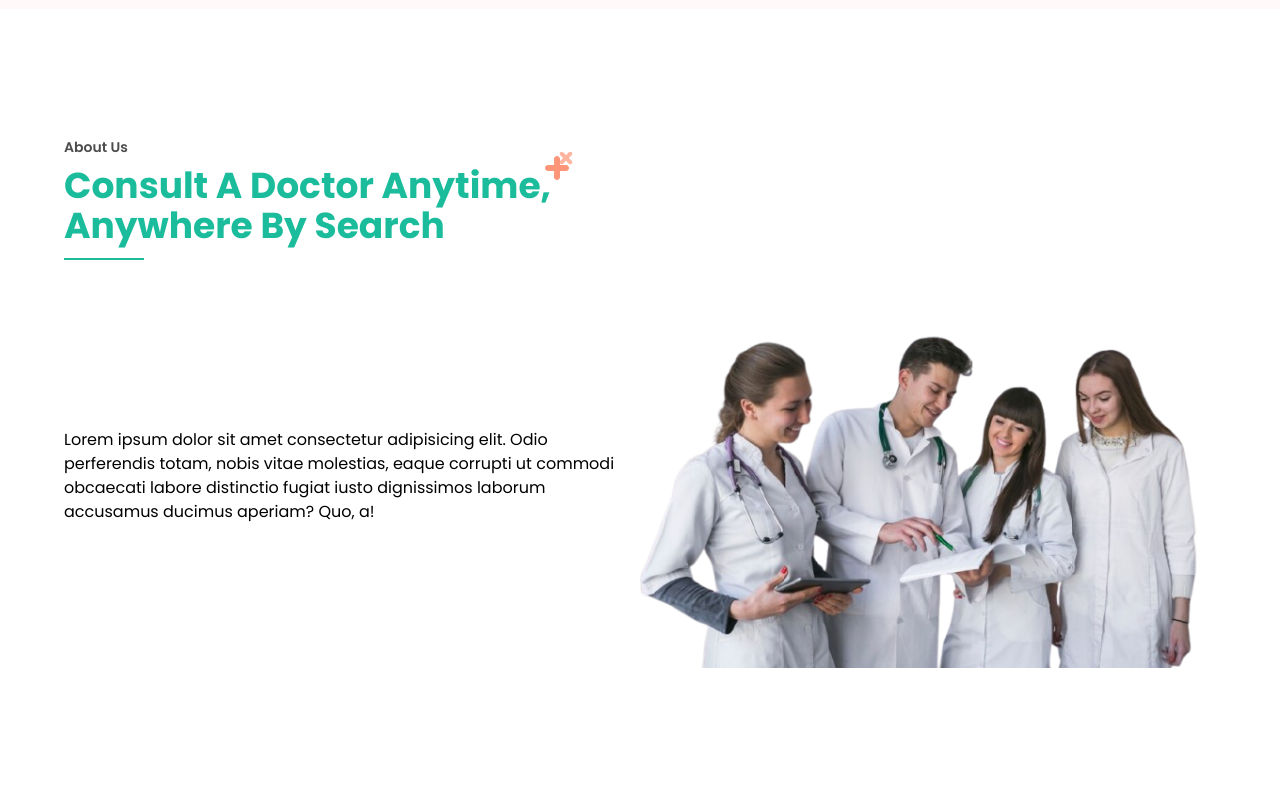
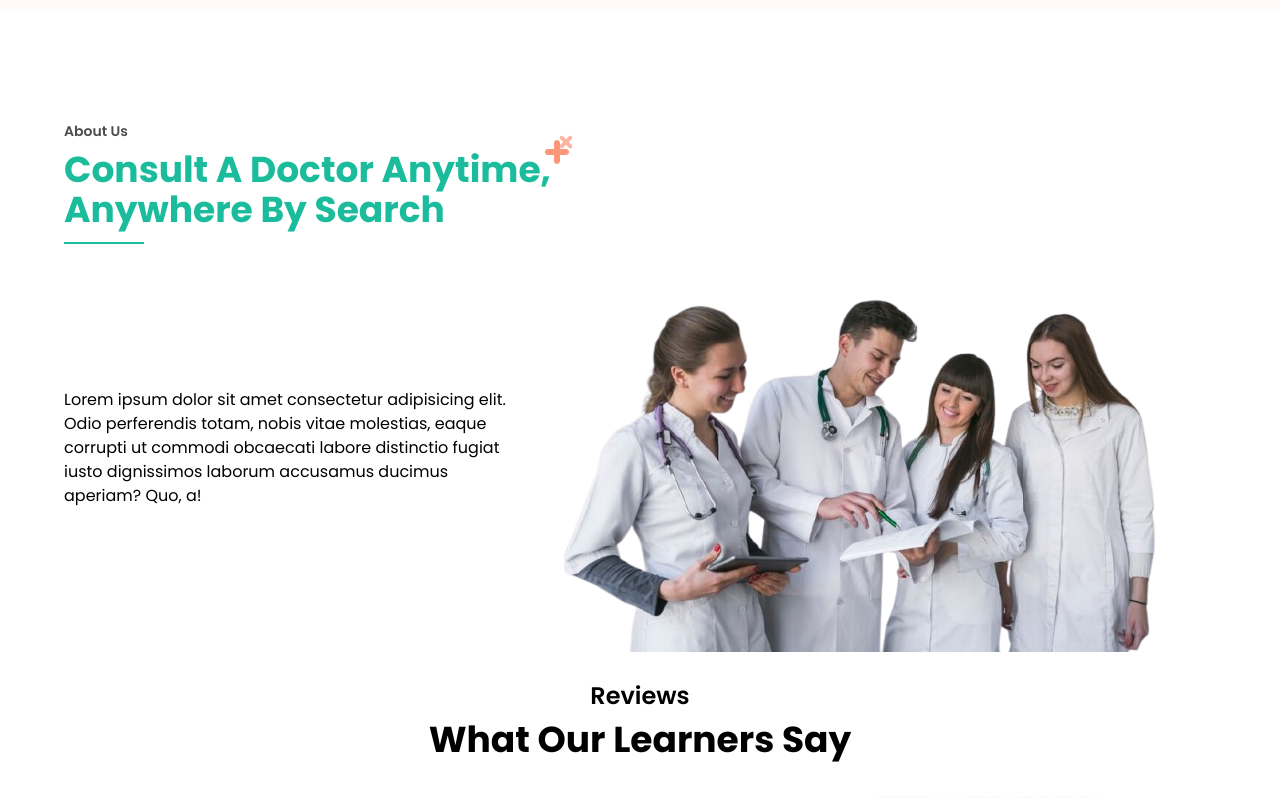
Before and after one commit to jahedasultana/Health-Track, a React (Vite) app: page / in a window 1280 px wide. Shown: the part 5060-5858 px from the top of the page. Built offline with nearby package versions, Linux system fonts and the light colour scheme; no server answers; grey boxes are pictures that could not be loaded.

Commit message:
about us fix

```diff
--- a/src/pages/home/aboutUs/AboutUs.jsx
+++ b/src/pages/home/aboutUs/AboutUs.jsx
@@ -4,7 +4,7 @@ import sideImg from "../../../assets/homeImage/aboutme.png";
 
 const AboutUs = () => {
   return (
-    <div className=" md:w-[90%] md:my-32 my-20 w-full mx-auto">
+    <div className=" md:w-[90%]  w-full mx-auto">
       <div>
         <p className="text-black/70 text-[14px] font-semibold mb-2">About Us</p>
         <h2 className=" relative text-[#1ABC9C] md:text-4xl text-2xl font-bold mb-3 w-[max-content]">
@@ -13,12 +13,12 @@ const AboutUs = () => {
           <TiPlus className="absolute text-[#FD9678]  -right-6 -top-4" />
           <TiPlus className="absolute text-[#FD9678] opacity-70 text-2xl -right-[27px] rotate-45 -top-5" />
         </h2>
-        <div className="w-[80px] h-[2px] mb-6 bg-[#1ABC9C]"></div>
+        <div className="w-[80px] h-[2px] bg-[#1ABC9C]"></div>
       </div>
 
       <div className="flex flex-col md:flex-row items-center">
         {/* Text Section */}
-        <div className="w-full md:w-1/2 ">
+        <div className="w-full md:w-[40%] ">
           <p>
             Lorem ipsum dolor sit amet consectetur adipisicing elit. Odio
             perferendis totam, nobis vitae molestias, eaque corrupti ut commodi
@@ -27,7 +27,7 @@ const AboutUs = () => {
           </p>
         </div>
 
-        <div className="w-full md:w-1/2 h-full">
+        <div className="w-full md:w-[60%] flex justify-center items-center  h-full">
           <img src={mainImg} alt="images" />
         </div>
       </div>
```
